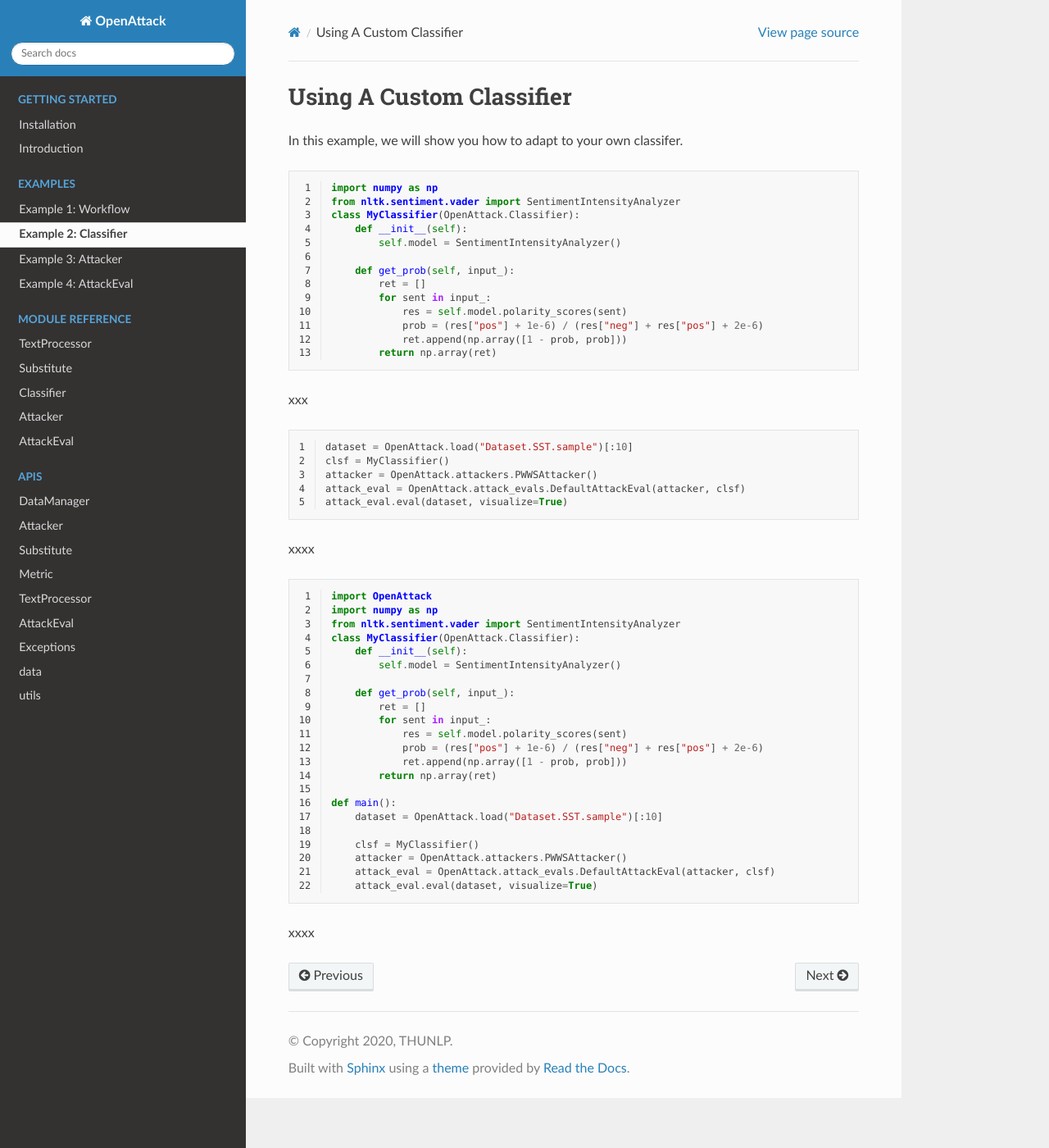
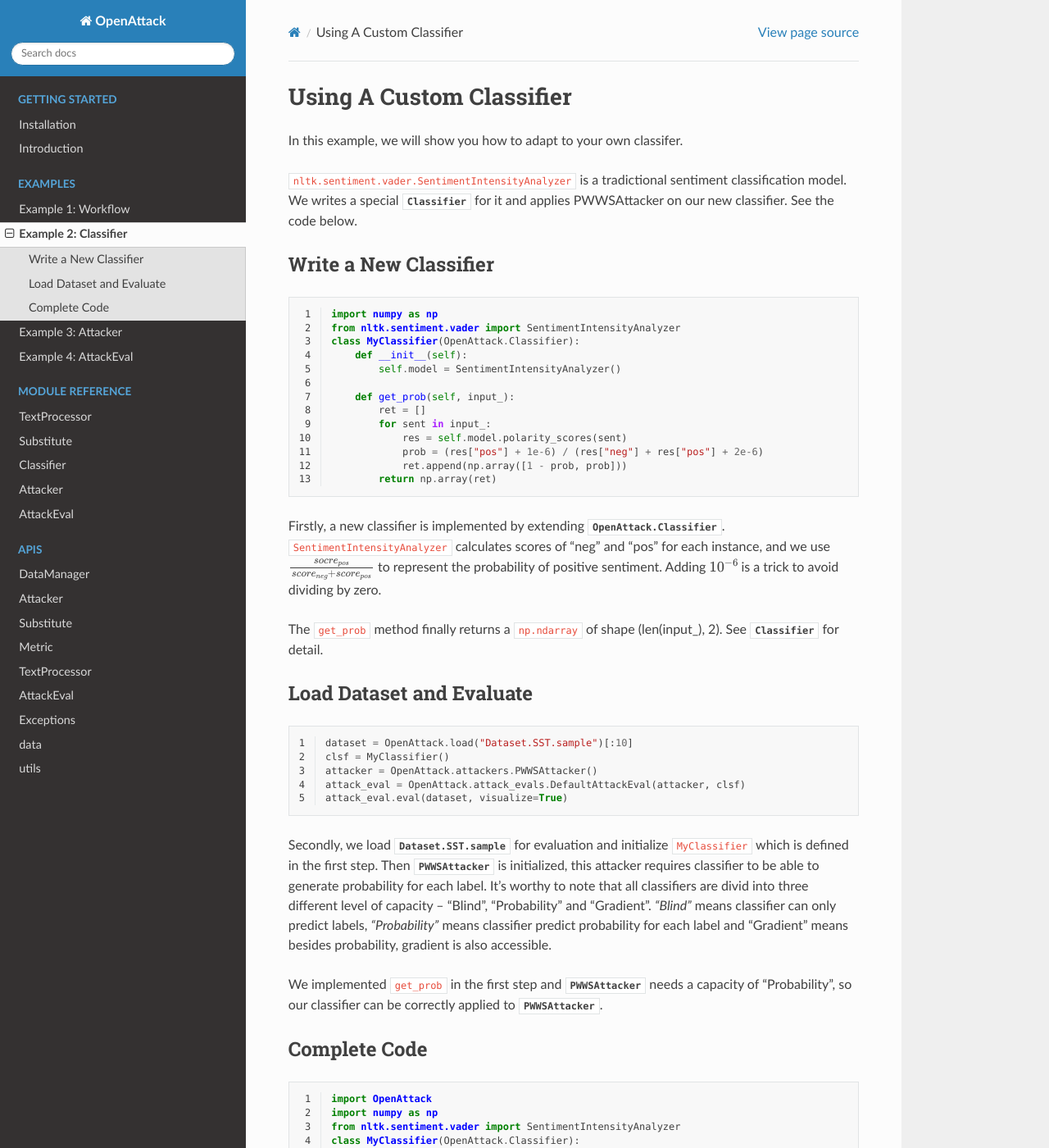
Before and after one commit to thunlp/OpenAttack, a Sphinx documentation site: the page built from docs/source/examples/example2.rst, in a window 1280 px wide and 1400 px high. Shown: the whole window at 82% size. Built offline with Sphinx 7.4.7 and the Read the Docs theme 2.0.0, drawn with Linux system fonts in a browser that asks for light colours; some of the changed text lies outside the part shown.

Commit message:
add examples

```diff
--- a/docs/source/examples/example1.rst
+++ b/docs/source/examples/example1.rst
@@ -72,4 +72,4 @@ Complete Code
         attack_eval = OpenAttack.attack_evals.DefaultAttackEval(attacker, clsf)
         attack_eval.eval(dataset, visualize=True)
 
-xxxx
+Run ``python examples/workflow.py`` to see visualized results.
--- a/docs/source/examples/example2.rst
+++ b/docs/source/examples/example2.rst
@@ -3,6 +3,13 @@ Using A Custom Classifier
 ============================
 
 In this example, we will show you how to adapt to your own classifer.
+
+``nltk.sentiment.vader.SentimentIntensityAnalyzer`` is a tradictional sentiment classification model.
+We writes a special :py:class:`.Classifier` for it and applies PWWSAttacker on our new classifier.
+See the code below.
+
+Write a New Classifier
+-------------------------
 
 .. code-block:: python
     :linenos:
@@ -21,8 +28,15 @@ In this example, we will show you how to adapt to your own classifer.
                 ret.append(np.array([1 - prob, prob]))
             return np.array(ret)
 
-xxx
+Firstly, a new classifier is implemented by extending :py:class:`OpenAttack.Classifier`.
+``SentimentIntensityAnalyzer`` calculates scores of "neg" and "pos" for each instance,
+and we use :math:`\frac{socre_{pos}}{score_{neg} + score_{pos}}` to represent the probability of positive sentiment.
+Adding :math:`10^{-6}` is a trick to avoid dividing by zero.
 
+The ``get_prob`` method finally returns a ``np.ndarray`` of shape (len(input\_), 2). See :py:class:`.Classifier` for detail.
+
+Load Dataset and Evaluate
+------------------------------
 .. code-block:: python
     :linenos:
 
@@ -32,7 +46,16 @@ xxx
     attack_eval = OpenAttack.attack_evals.DefaultAttackEval(attacker, clsf)
     attack_eval.eval(dataset, visualize=True)
 
-xxxx
+Secondly, we load :py:data:`.Dataset.SST.sample` for evaluation and initialize ``MyClassifier`` which is defined in the first step.
+Then :py:class:`.PWWSAttacker` is initialized, this attacker requires classifier to be able to generate probability for each label.
+It's worthy to note that all classifiers are divid into three different level of capacity -- "Blind", "Probability" and "Gradient".
+*"Blind"* means classifier can only predict labels, *"Probability"* means classifier predict probability for each label and "Gradient" means besides probability, gradient is also accessible.
+
+We implemented ``get_prob`` in the first step and :py:class:`.PWWSAttacker` needs a capacity of "Probability",
+so our classifier can be correctly applied to :py:class:`.PWWSAttacker`.
+
+Complete Code
+----------------
 
 .. code-block:: python
     :linenos:
@@ -61,4 +84,4 @@ xxxx
         attack_eval = OpenAttack.attack_evals.DefaultAttackEval(attacker, clsf)
         attack_eval.eval(dataset, visualize=True)
 
-xxxx
+Run ``python examples/custom_classifier.py`` to see visualized results.
--- a/docs/source/quickstart/installation.rst
+++ b/docs/source/quickstart/installation.rst
@@ -13,7 +13,7 @@ You can install OpenAttack by cloning github repository and run ``python setup.p
     cd OpenAttack
     python setup.py install
 
-After running the above script successfully, you can use demp.py to check that OpenAttack works well.
+After running the above script successfully, you can use demp.py to check if OpenAttack works well.
 
 .. code-block:: sh
 
```
Also changed, not shown: docs/source/examples/example3.rst (+25 -6 lines), docs/source/examples/example4.rst (+20 -5 lines).
